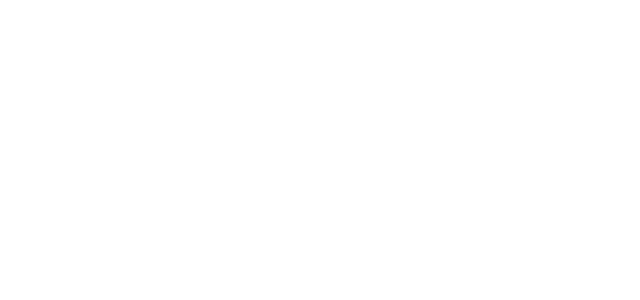
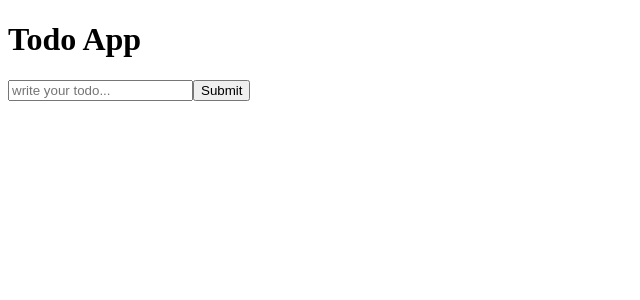
Before and after one commit to ramji023/React-practice, a React (Vite) app: page / in a window 1280 px wide. Shown: the top 300 px of the page, without its empty margins (0-640 px from the left). Built offline with nearby package versions, Linux system fonts and the light colour scheme.

Commit message:
build todo app

```diff
--- a/src/App.tsx
+++ b/src/App.tsx
@@ -1,10 +1,10 @@
+import Todo from "./interview Questions/todo list/Todo"
+
 
 function App() {
-
-
   return (
     <>
-
+      <Todo />
     </>
   )
 }
--- /dev/null
+++ b/src/interview Questions/todo list/Todo.tsx
@@ -0,0 +1,33 @@
+import { useState } from "react";
+import TodoBox from "./TodoBox";
+
+
+const Todo = () => {
+    const [tasks, setTasks] = useState<string[]>([]);
+    const [InputTask, setInputTask] = useState("");
+    function handleAddTask(e: React.FormEvent<HTMLFormElement>) {
+        e.preventDefault();
+        console.log("task is : ", InputTask)
+        setTasks((prev) => {
+            return [...prev, InputTask]
+        })
+        setInputTask("");
+    }
+    return (
+        <>
+            <h1>Todo App</h1>
+            <form onSubmit={handleAddTask}>
+                <input
+                    type="text"
+                    value={InputTask}
+                    onChange={(e) => setInputTask(e.target.value)}
+                    placeholder="write your todo..."
+                />
+                <input type="submit" />
+            </form>
+            <TodoBox tasks={tasks} />
+        </>
+    )
+}
+
+export default Todo;
--- /dev/null
+++ b/src/interview Questions/todo list/TodoBox.tsx
@@ -0,0 +1,17 @@
+interface TodoBoxProps {
+    tasks: string[];
+}
+
+const TodoBox = ({ tasks }: TodoBoxProps) => {
+
+    return (
+        <>
+            {tasks.map((task: string, index: number) => (
+                <li key={index}>
+                    {task}
+                </li>
+            ))}
+        </>
+    )
+}
+export default TodoBox;
--- a/src/main.tsx
+++ b/src/main.tsx
@@ -1,5 +1,4 @@
 import { createRoot } from 'react-dom/client'
-import './index.css'
 import App from './App.tsx'
 
 createRoot(document.getElementById('root')!).render(
```
